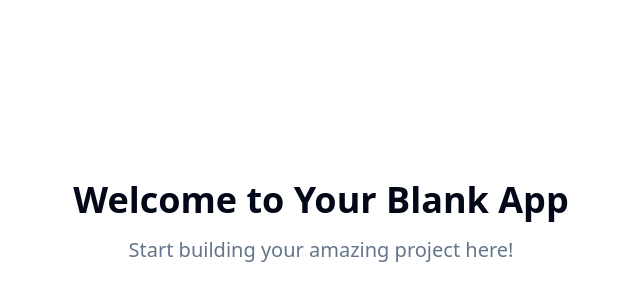
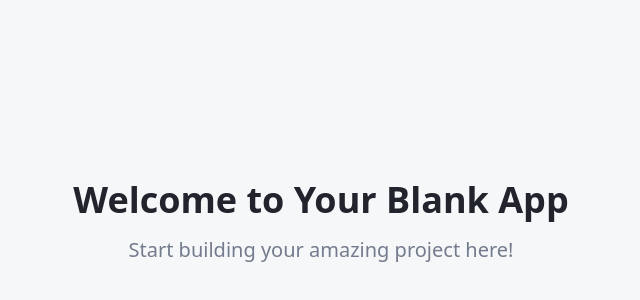
Before and after one commit to jsCarvalhoNeto/cursotecnicoinfobva, a React (Vite) app: page / in a window 1280 px wide. Shown: the part 178-478 px from the top of the page, without its empty margins (319-959 px from the left). Built offline with nearby package versions, Linux system fonts and the light colour scheme.

Commit message:
Create course portal

```diff
--- a/src/index.css
+++ b/src/index.css
@@ -2,41 +2,68 @@
 @tailwind components;
 @tailwind utilities;
 
-/* Definition of the design system. All colors, gradients, fonts, etc should be defined here.
-All colors MUST be HSL.
+/* Design system para Portal Técnico em Informática
+Tema: Moderno e tecnológico com gradientes azul/roxo
+Todas as cores em HSL para consistência
 */
 
 @layer base {
   :root {
-    --background: 0 0% 100%;
-    --foreground: 222.2 84% 4.9%;
+    /* Base colors - Tech theme */
+    --background: 220 25% 97%;
+    --foreground: 220 15% 15%;
 
+    /* Card system */
     --card: 0 0% 100%;
-    --card-foreground: 222.2 84% 4.9%;
+    --card-foreground: 220 15% 15%;
 
+    /* Popover system */
     --popover: 0 0% 100%;
-    --popover-foreground: 222.2 84% 4.9%;
+    --popover-foreground: 220 15% 15%;
 
-    --primary: 222.2 47.4% 11.2%;
-    --primary-foreground: 210 40% 98%;
+    /* Primary - Tech blue gradient */
+    --primary: 230 60% 50%;
+    --primary-foreground: 0 0% 98%;
+    --primary-glow: 240 70% 60%;
 
-    --secondary: 210 40% 96.1%;
-    --secondary-foreground: 222.2 47.4% 11.2%;
+    /* Secondary - Modern purple */
+    --secondary: 250 50% 85%;
+    --secondary-foreground: 250 60% 25%;
 
-    --muted: 210 40% 96.1%;
-    --muted-foreground: 215.4 16.3% 46.9%;
+    /* Muted tones */
+    --muted: 220 15% 95%;
+    --muted-foreground: 220 10% 50%;
 
-    --accent: 210 40% 96.1%;
-    --accent-foreground: 222.2 47.4% 11.2%;
+    /* Accent - Electric cyan */
+    --accent: 180 80% 60%;
+    --accent-foreground: 220 15% 15%;
 
-    --destructive: 0 84.2% 60.2%;
-    --destructive-foreground: 210 40% 98%;
+    /* System colors */
+    --destructive: 0 75% 60%;
+    --destructive-foreground: 0 0% 98%;
 
-    --border: 214.3 31.8% 91.4%;
-    --input: 214.3 31.8% 91.4%;
-    --ring: 222.2 84% 4.9%;
+    --border: 220 15% 88%;
+    --input: 220 15% 90%;
+    --ring: 230 60% 50%;
 
-    --radius: 0.5rem;
+    /* Design tokens */
+    --radius: 0.75rem;
+
+    /* Gradients */
+    --gradient-primary: linear-gradient(135deg, hsl(230, 60%, 50%), hsl(240, 70%, 60%));
+    --gradient-secondary: linear-gradient(135deg, hsl(250, 50%, 85%), hsl(260, 60%, 90%));
+    --gradient-hero: linear-gradient(135deg, hsl(230, 60%, 50%) 0%, hsl(240, 70%, 60%) 50%, hsl(180, 80%, 60%) 100%);
+    --gradient-card: linear-gradient(145deg, hsl(0, 0%, 100%) 0%, hsl(220, 25%, 98%) 100%);
+
+    /* Shadows */
+    --shadow-soft: 0 2px 8px -2px hsl(220, 15%, 0%, 0.1);
+    --shadow-medium: 0 4px 16px -4px hsl(220, 15%, 0%, 0.15);
+    --shadow-strong: 0 8px 32px -8px hsl(220, 15%, 0%, 0.2);
+    --shadow-glow: 0 0 0 1px hsl(230, 60%, 50%, 0.1), 0 4px 16px hsl(230, 60%, 50%, 0.2);
+
+    /* Transitions */
+    --transition-smooth: all 0.3s cubic-bezier(0.4, 0, 0.2, 1);
+    --transition-bounce: all 0.4s cubic-bezier(0.68, -0.55, 0.265, 1.55);
 
     --sidebar-background: 0 0% 98%;
 
--- a/tailwind.config.ts
+++ b/tailwind.config.ts
@@ -26,7 +26,8 @@ export default {
 				foreground: 'hsl(var(--foreground))',
 				primary: {
 					DEFAULT: 'hsl(var(--primary))',
-					foreground: 'hsl(var(--primary-foreground))'
+					foreground: 'hsl(var(--primary-foreground))',
+					glow: 'hsl(var(--primary-glow))'
 				},
 				secondary: {
 					DEFAULT: 'hsl(var(--secondary))',
@@ -63,6 +64,22 @@ export default {
 					ring: 'hsl(var(--sidebar-ring))'
 				}
 			},
+			backgroundImage: {
+				'gradient-primary': 'var(--gradient-primary)',
+				'gradient-secondary': 'var(--gradient-secondary)',
+				'gradient-hero': 'var(--gradient-hero)',
+				'gradient-card': 'var(--gradient-card)'
+			},
+			boxShadow: {
+				'soft': 'var(--shadow-soft)',
+				'medium': 'var(--shadow-medium)',
+				'strong': 'var(--shadow-strong)',
+				'glow': 'var(--shadow-glow)'
+			},
+			transitionTimingFunction: {
+				'smooth': 'var(--transition-smooth)',
+				'bounce': 'var(--transition-bounce)'
+			},
 			borderRadius: {
 				lg: 'var(--radius)',
 				md: 'calc(var(--radius) - 2px)',
@@ -84,11 +101,53 @@ export default {
 					to: {
 						height: '0'
 					}
+				},
+				'fade-in': {
+					'0%': {
+						opacity: '0',
+						transform: 'translateY(20px)'
+					},
+					'100%': {
+						opacity: '1',
+						transform: 'translateY(0)'
+					}
+				},
+				'scale-in': {
+					'0%': {
+						opacity: '0',
+						transform: 'scale(0.95)'
+					},
+					'100%': {
+						opacity: '1',
+						transform: 'scale(1)'
+					}
+				},
+				'slide-up': {
+					'0%': {
+						opacity: '0',
+						transform: 'translateY(30px)'
+					},
+					'100%': {
+						opacity: '1',
+						transform: 'translateY(0)'
+					}
+				},
+				'glow-pulse': {
+					'0%, 100%': {
+						boxShadow: '0 0 20px hsl(var(--primary) / 0.3)'
+					},
+					'50%': {
+						boxShadow: '0 0 40px hsl(var(--primary) / 0.5)'
+					}
 				}
 			},
 			animation: {
 				'accordion-down': 'accordion-down 0.2s ease-out',
-				'accordion-up': 'accordion-up 0.2s ease-out'
+				'accordion-up': 'accordion-up 0.2s ease-out',
+				'fade-in': 'fade-in 0.5s ease-out',
+				'scale-in': 'scale-in 0.3s ease-out',
+				'slide-up': 'slide-up 0.6s ease-out',
+				'glow-pulse': 'glow-pulse 2s ease-in-out infinite'
 			}
 		}
 	},
```
